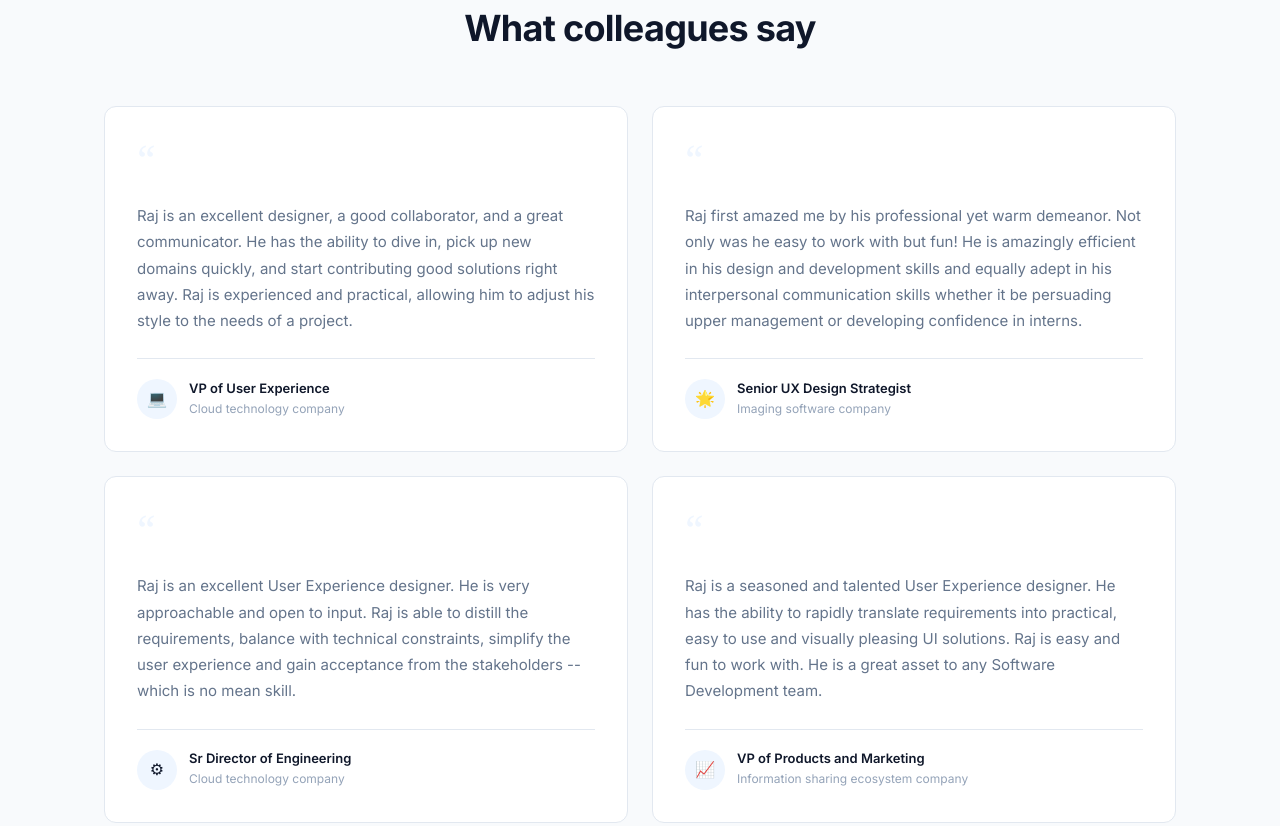
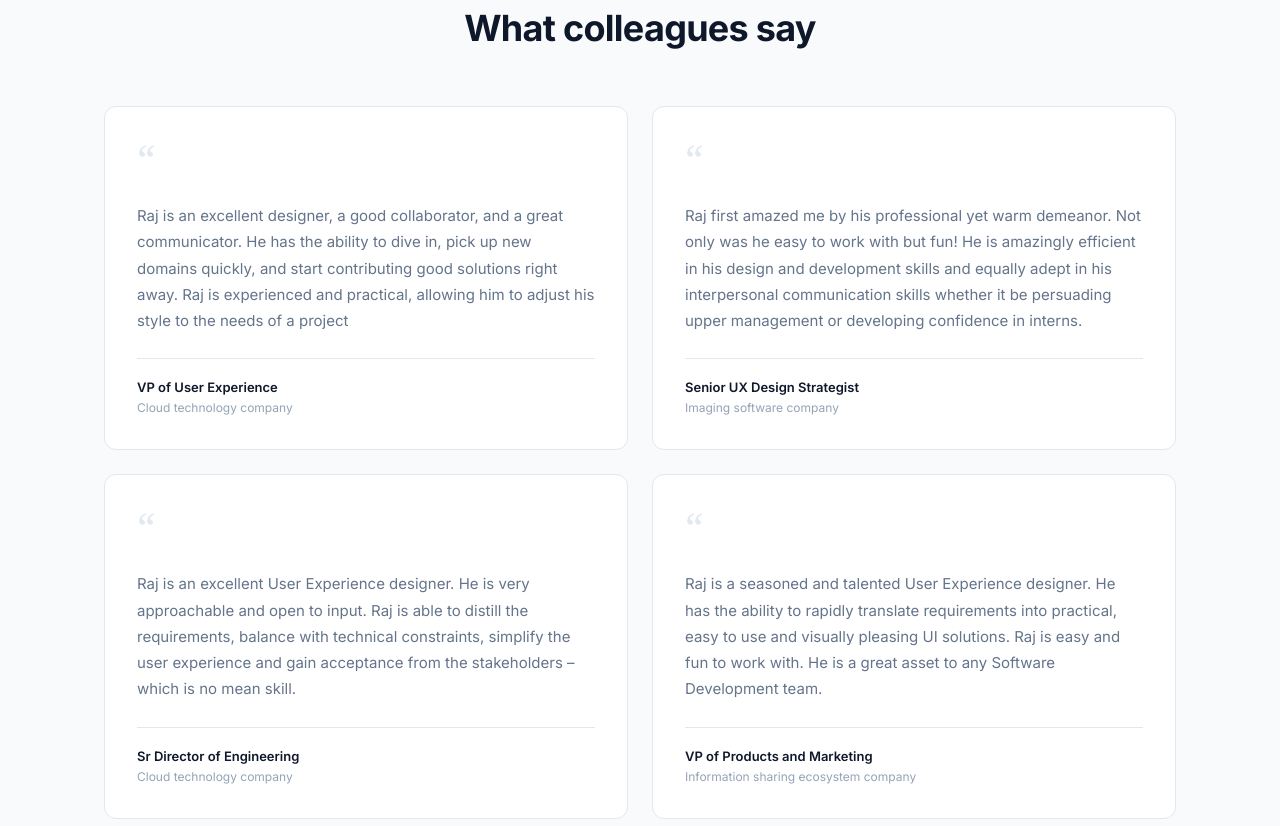
Before and after one commit to RajSidharthan/sidharthan-com, a website: page index.html in a window 1280 px wide. Shown: the part 860-1686 px from the top of the page. Drawn offline with Linux system fonts and the light colour scheme.

Commit message:
Testimonials: exact quotes, visible quote marks, remove avatar icons

```diff
--- a/index.html
+++ b/index.html
@@ -145,7 +145,7 @@
     .testimonial-quote-mark {
       font-size: 40px;
       line-height: 1;
-      color: var(--accent-light);
+      color: var(--border);
       font-family: Georgia, serif;
     }
     .testimonial-text {
@@ -254,9 +254,8 @@
 
         <article class="testimonial-card">
           <div class="testimonial-quote-mark">&ldquo;</div>
-          <p class="testimonial-text">Raj is an excellent designer, a good collaborator, and a great communicator. He has the ability to dive in, pick up new domains quickly, and start contributing good solutions right away. Raj is experienced and practical, allowing him to adjust his style to the needs of a project.</p>
+          <p class="testimonial-text">Raj is an excellent designer, a good collaborator, and a great communicator. He has the ability to dive in, pick up new domains quickly, and start contributing good solutions right away. Raj is experienced and practical, allowing him to adjust his style to the needs of a project</p>
           <div class="testimonial-author">
-            <div class="testimonial-avatar">&#128187;</div>
             <div>
               <div class="testimonial-role">VP of User Experience</div>
               <div class="testimonial-company">Cloud technology company</div>
@@ -268,7 +267,6 @@
           <div class="testimonial-quote-mark">&ldquo;</div>
           <p class="testimonial-text">Raj first amazed me by his professional yet warm demeanor. Not only was he easy to work with but fun! He is amazingly efficient in his design and development skills and equally adept in his interpersonal communication skills whether it be persuading upper management or developing confidence in interns.</p>
           <div class="testimonial-author">
-            <div class="testimonial-avatar">&#127775;</div>
             <div>
               <div class="testimonial-role">Senior UX Design Strategist</div>
               <div class="testimonial-company">Imaging software company</div>
@@ -278,9 +276,8 @@
 
         <article class="testimonial-card">
           <div class="testimonial-quote-mark">&ldquo;</div>
-          <p class="testimonial-text">Raj is an excellent User Experience designer. He is very approachable and open to input. Raj is able to distill the requirements, balance with technical constraints, simplify the user experience and gain acceptance from the stakeholders -- which is no mean skill.</p>
+          <p class="testimonial-text">Raj is an excellent User Experience designer. He is very approachable and open to input. Raj is able to distill the requirements, balance with technical constraints, simplify the user experience and gain acceptance from the stakeholders &ndash; which is no mean skill.</p>
           <div class="testimonial-author">
-            <div class="testimonial-avatar">&#9881;</div>
             <div>
               <div class="testimonial-role">Sr Director of Engineering</div>
               <div class="testimonial-company">Cloud technology company</div>
@@ -292,7 +289,6 @@
           <div class="testimonial-quote-mark">&ldquo;</div>
           <p class="testimonial-text">Raj is a seasoned and talented User Experience designer. He has the ability to rapidly translate requirements into practical, easy to use and visually pleasing UI solutions. Raj is easy and fun to work with. He is a great asset to any Software Development team.</p>
           <div class="testimonial-author">
-            <div class="testimonial-avatar">&#128200;</div>
             <div>
               <div class="testimonial-role">VP of Products and Marketing</div>
               <div class="testimonial-company">Information sharing ecosystem company</div>
```
